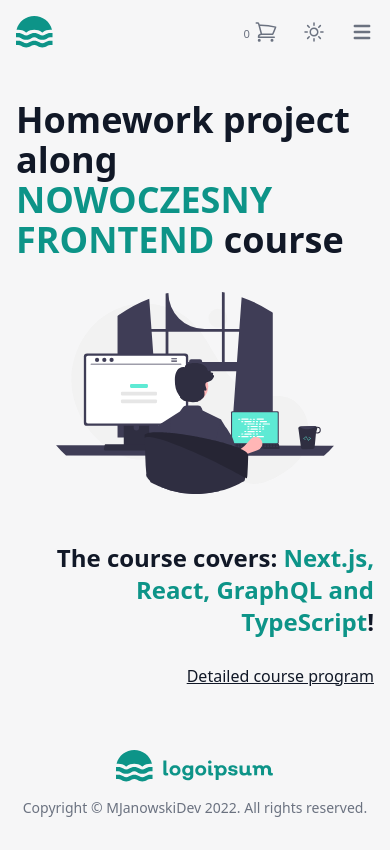
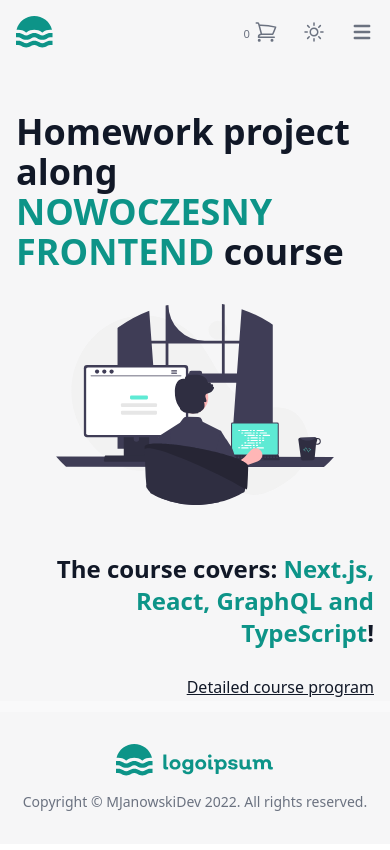
Before and after one commit to MJanowskiDev/nowoczesny-frontend, a Next.js app: page /about in a window 390 px wide. Built offline with nearby package versions, Linux system fonts and the light colour scheme.

Commit message:
about, main pages styling improvement v2

```diff
--- a/pages/about.tsx
+++ b/pages/about.tsx
@@ -5,7 +5,7 @@ const About = () => {
   return (
     <div>
       <NextSeo title="About" description="About MJanowskiDev E-Commerce App" />
-      <main className="w-full md:h-[calc(100vh_-_168px)] h-[calc(100vh_-_198px)] flex justify-center">
+      <main className="w-full md:h-[calc(100vh_-_168px)] h-auto mt-10  md:mt-0 flex justify-center">
         <article className=" h-full w-full prose dark:prose-invert flex flex-col justify-center">
           <h1>
             Homework project along{" "}
--- a/pages/index.tsx
+++ b/pages/index.tsx
@@ -5,7 +5,7 @@ import homeImage from "../assets/images/home.svg";
 
 const Home: NextPage = () => {
   return (
-    <main className="w-full md:h-[calc(100vh_-_168px)] h-[calc(100vh_-_268px)] flex justify-center">
+    <main className="w-full md:h-[calc(100vh_-_168px)] h-auto mt-10  md:mt-0 flex justify-center">
       <article className=" h-full w-full prose dark:prose-invert flex flex-col justify-center">
         <h1>MJanowskiDev store</h1>
         <div className="max-w-4xl">
```
